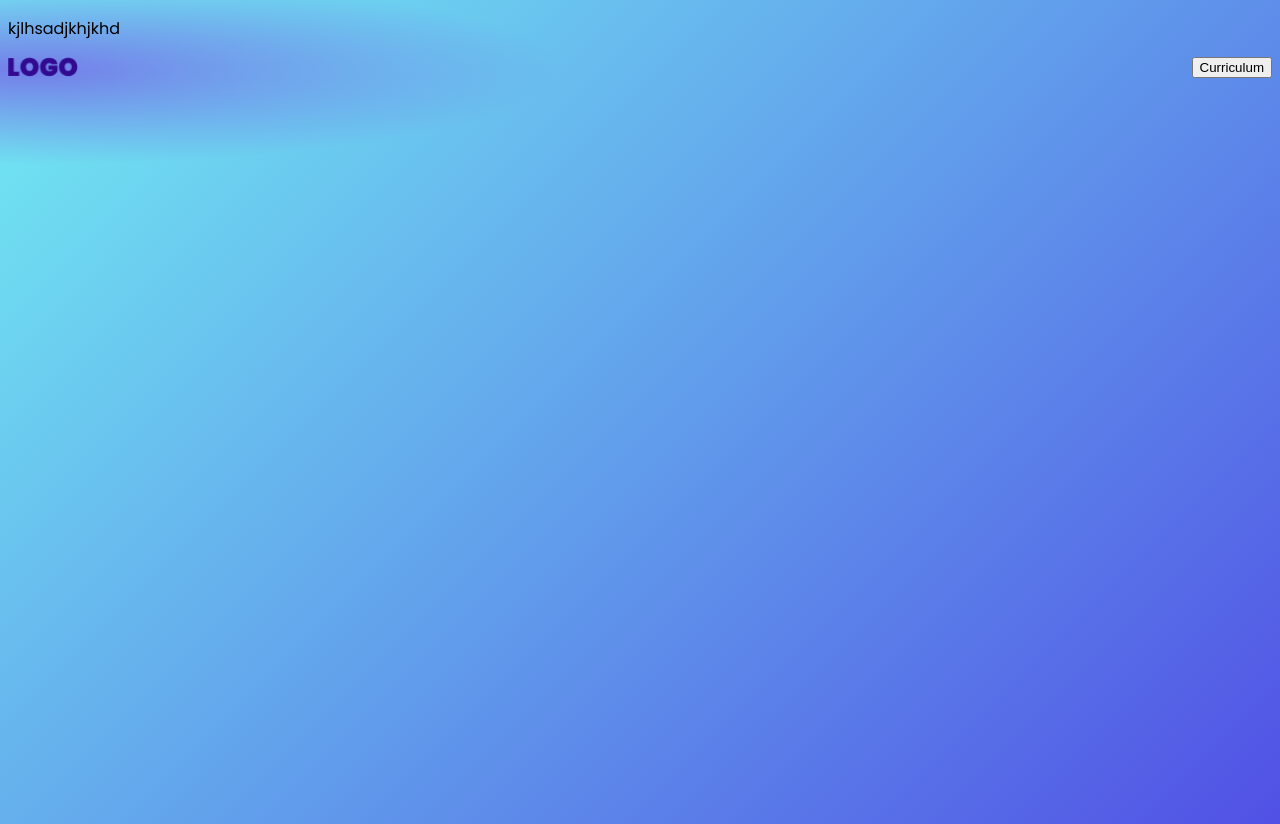
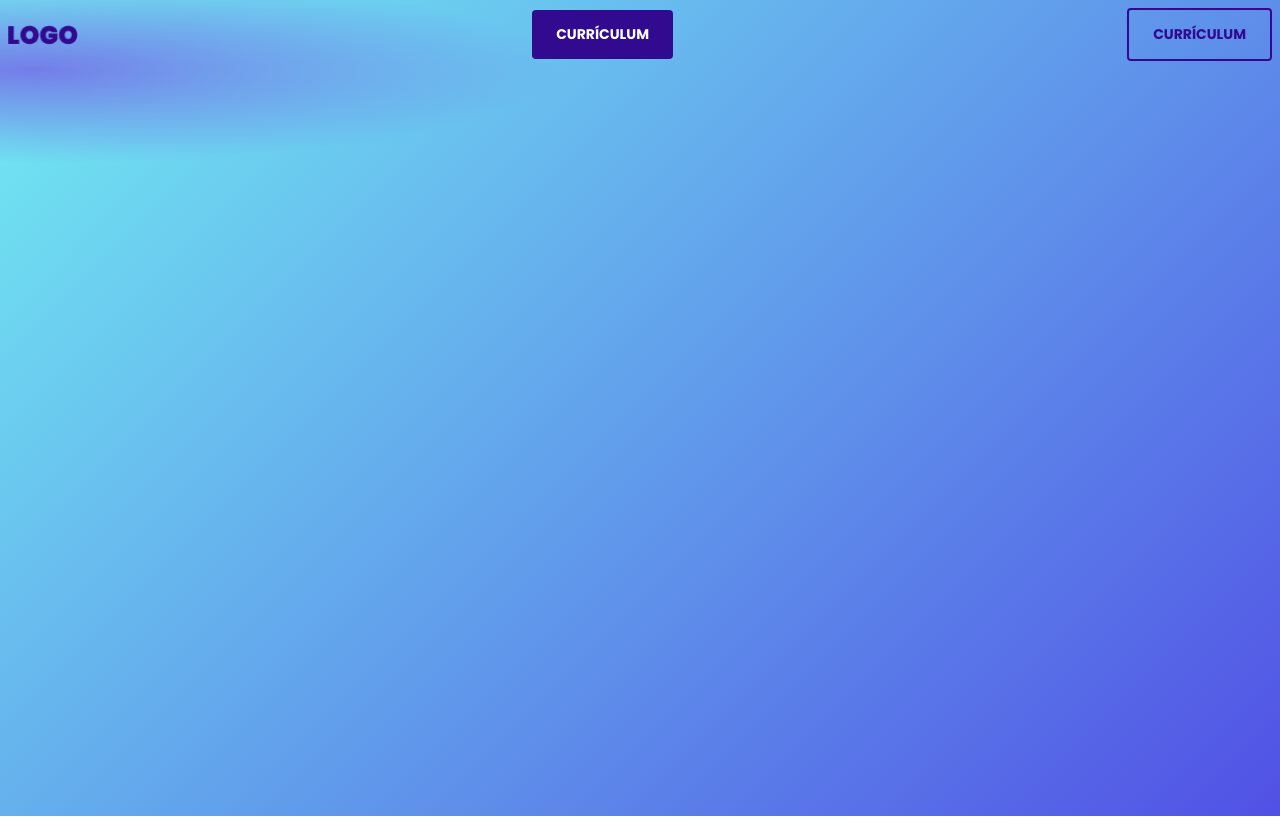
Before and after one commit to matiasua/portafolio_jaume, a plain HTML site: page index.html in a window 1280 px wide. Drawn offline with Linux system fonts and the light colour scheme.

Commit message:
componente simple button

```diff
--- /dev/null
+++ b/css/button.css
@@ -0,0 +1,17 @@
+.button {
+  background: var(--purple);
+  color: var(--white);
+  font: var(--button);
+  padding-inline-start: 24px;
+  padding-inline-end: 24px;
+  padding-block-start: 13px;
+  padding-block-end: 13px;
+  border-radius: 4px;
+  border: none;
+}
+
+.button.is-secondary {
+  background: unset;
+  color: var(--purple);
+  border: 2px solid var(--purple);
+}
--- /dev/null
+++ b/css/header.css
@@ -0,0 +1,5 @@
+.header {
+  display: flex;
+  justify-content: space-between;
+  align-items: center;
+}
--- a/css/index.css
+++ b/css/index.css
@@ -1,3 +1,6 @@
+@import url(./button.css);
+@import url(./header.css);
+
 :root {
   --gradient: radial-gradient(
       41.48% 11.48% at 2.38% 8.52%,
@@ -26,8 +29,3 @@ body {
   min-block-size: 100vh;
   font: var(--body1);
 }
-
-.header {
-  display: flex;
-  justify-content: space-between;
-}
--- a/index.html
+++ b/index.html
@@ -13,10 +13,10 @@
     />
   </head>
   <body>
-    <p>kjlhsadjkhjkhd</p>
     <header class="header">
       <img src="./images/logo.png" width="70" height="20" alt="logo" />
-      <button>Curriculum</button>
+      <button class="button">CURRÍCULUM</button>
+      <button class="button is-secondary">CURRÍCULUM</button>
     </header>
   </body>
 </html>
```
